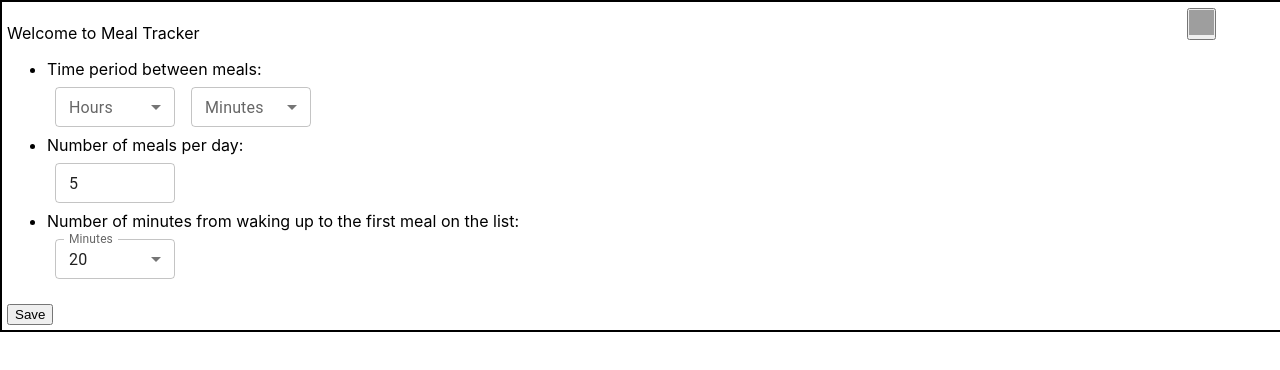
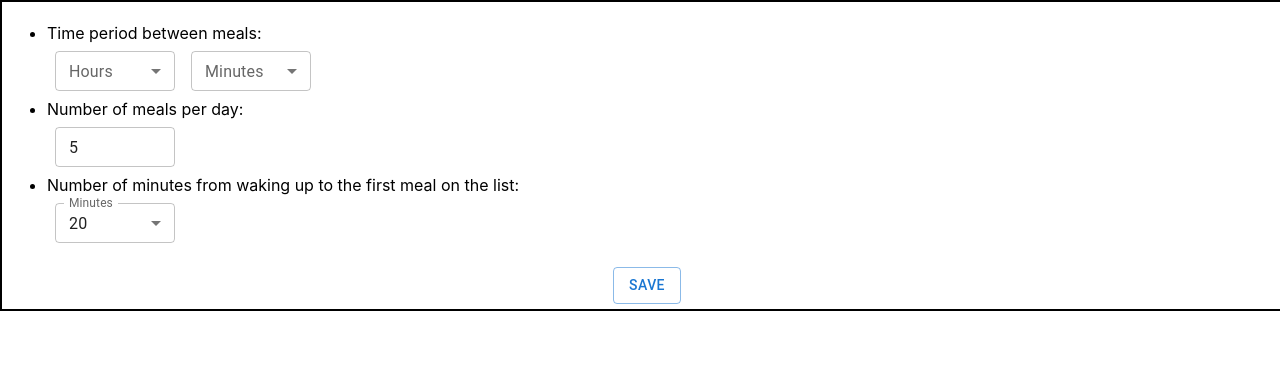
Before and after one commit to kalibria/Meal-tracker, a React (Create React App) app: page / in a window 1280 px wide. Both pictures are taken after a click on the button 1201 px from the left and 24 px from the top of the page. Shown: the top 370 px of the page. Built offline with nearby package versions, Linux system fonts and the light colour scheme; grey boxes are pictures that could not be loaded.

Commit message:
fix welcom component

```diff
--- /dev/null
+++ b/src/welcome/settings/components/saveButtom.tsx
@@ -0,0 +1,12 @@
+import * as React from 'react';
+import Button from '@mui/material/Button';
+import Stack from '@mui/material/Stack';
+import style from '../../welcom.module.css';
+
+export default function SaveButton() {
+  return (
+    <Stack direction='row' spacing={2} className={style.saveButton}>
+      <Button variant='outlined'>Save</Button>
+    </Stack>
+  );
+}
--- a/src/welcome/settings/components/settingsList.tsx
+++ b/src/welcome/settings/components/settingsList.tsx
@@ -4,6 +4,7 @@ import { Settings } from '../settings_constant';
 import { MyContext } from '../../../context/context';
 import NumberOfMealsPerDay from './NumberOfMealsPerDay';
 import { MinutesToTheFirstMeal } from './minutesToTheFirstMeal';
+import SaveButton from './saveButtom';
 
 export const SettingsList = () => {
   const { timeBetweenMeals, numberOfMinutesToFirstMeal, numberOfMealsPerDay } =
@@ -23,7 +24,7 @@ export const SettingsList = () => {
           <MinutesToTheFirstMeal />
         </li>
       </ul>
-      <button>Save</button>
+      <SaveButton />
     </div>
   );
 };
--- a/src/welcome/welcom.module.css
+++ b/src/welcome/welcom.module.css
@@ -8,7 +8,10 @@
 
 .error {
     color: red;
+}
 
+.saveButton {
+    justify-content: center;
 }
 
 .settingsIcon {
@@ -25,6 +28,7 @@ max-height: 200px;
 }
 
 .welcome_wrapper {
+    display: flex;
     top: 0;
     right: 0;
     width: 100%;
--- a/src/welcome/welcomeComponent.tsx
+++ b/src/welcome/welcomeComponent.tsx
@@ -9,6 +9,10 @@ export function WelcomeComponent() {
   };
 
   return (
+    <>
+      {isOnClick ? (
+        <SettingsList />
+      ) : (
         <div className={classes.welcome_wrapper}>
           <p>Welcome to Meal Tracker</p>
           <button className={classes.btn_settings} onClick={showSettingsList}>
@@ -18,8 +22,8 @@ export function WelcomeComponent() {
               alt='settings icon'
             />
           </button>
-
-      {isOnClick && <SettingsList />}
         </div>
+      )}
+    </>
   );
 }
```
Lines whose indentation alone changed are shown as unchanged.
